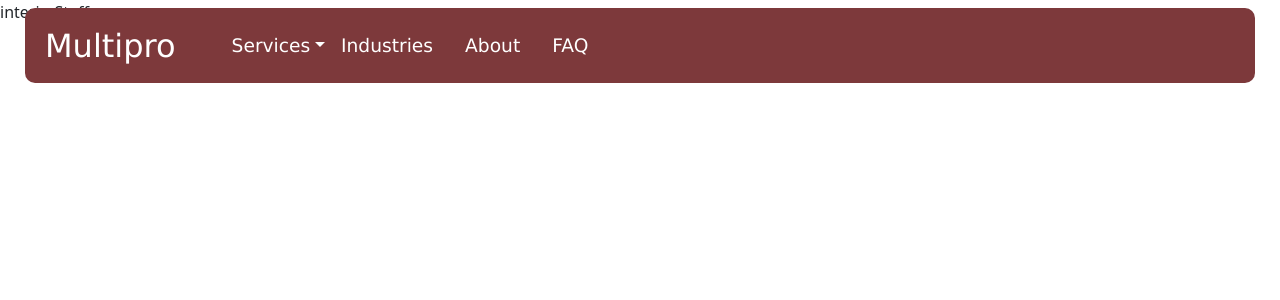
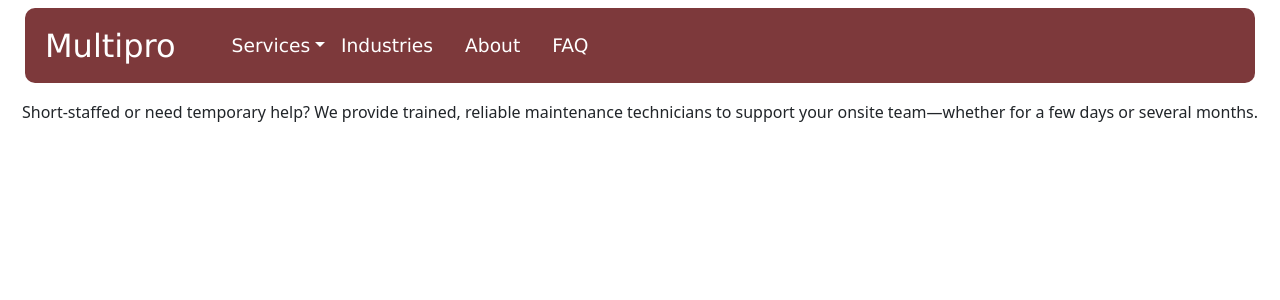
Before and after one commit to grossregan/multipro-frontend, a React (Vite) app: page /ims in a window 1280 px wide. Shown: the top 300 px of the page. Built offline with nearby package versions, Linux system fonts and the light colour scheme.

Commit message:
refining changes

```diff
--- a/src/fullPages/Home.tsx
+++ b/src/fullPages/Home.tsx
@@ -1,11 +1,10 @@
-import Apartment from "./assets/apartment.jpeg";
-import Retail from "./assets/retail.webp";
-import Hoa from "./assets/hoaHomes.webp";
-import PropertyManager from "./assets/propertyManager.webp";
-import SeniorLiving from "./assets/assistedLiving.webp";
-import Warehouse from "./assets/warehouse.webp";
+import Apartment from "../assets/apartment.jpeg";
+import Retail from "../assets/retail.webp";
+import Hoa from "../assets/hoaHomes.webp";
+import PropertyManager from "../assets/propertyManager.webp";
+import SeniorLiving from "../assets/assistedLiving.webp";
+import Warehouse from "../assets/warehouse.webp";
 
-import Navbar from "../components/Navbar";
 import Carousel from "../components/Carousel";
 import "./Home.css";
 
@@ -28,10 +27,7 @@ function gridCard(details: CardDetails) {
 const Home = () => {
   return (
     <>
-      <div>
-        <Navbar />
-        <Carousel />
-      </div>
+      <Carousel />
       <div>
         <div className="container-fluid text-center t-size">
           <div className="row r-color">
--- a/src/fullPages/PreventativeMaintenance.tsx
+++ b/src/fullPages/PreventativeMaintenance.tsx
@@ -1,8 +1,9 @@
-
 const PreventativeMaintenance = () => {
   return (
-    <div>MaintenancePage</div>
-  )
-}
+    <>
+      <div>MaintenancePage</div>
+    </>
+  );
+};
 
-export default PreventativeMaintenance
+export default PreventativeMaintenance;
--- a/src/fullPages/interimStaff.tsx
+++ b/src/fullPages/interimStaff.tsx
@@ -1,8 +1,14 @@
-
 export const interimStaff: React.FC = () => {
   return (
-    <div>interimStaff</div>
-  )
-}
+    <>
+    <div className="container-fluid" style={{height: "100px"}}></div>
+      <div className="text-center">
+        Short-staffed or need temporary help? We provide trained, reliable
+        maintenance technicians to support your onsite team—whether for a few
+        days or several months.
+      </div>
+    </>
+  );
+};
 
 export default interimStaff;
```
Also changed, not shown: src/assets/interimStaff.jpg (added).
